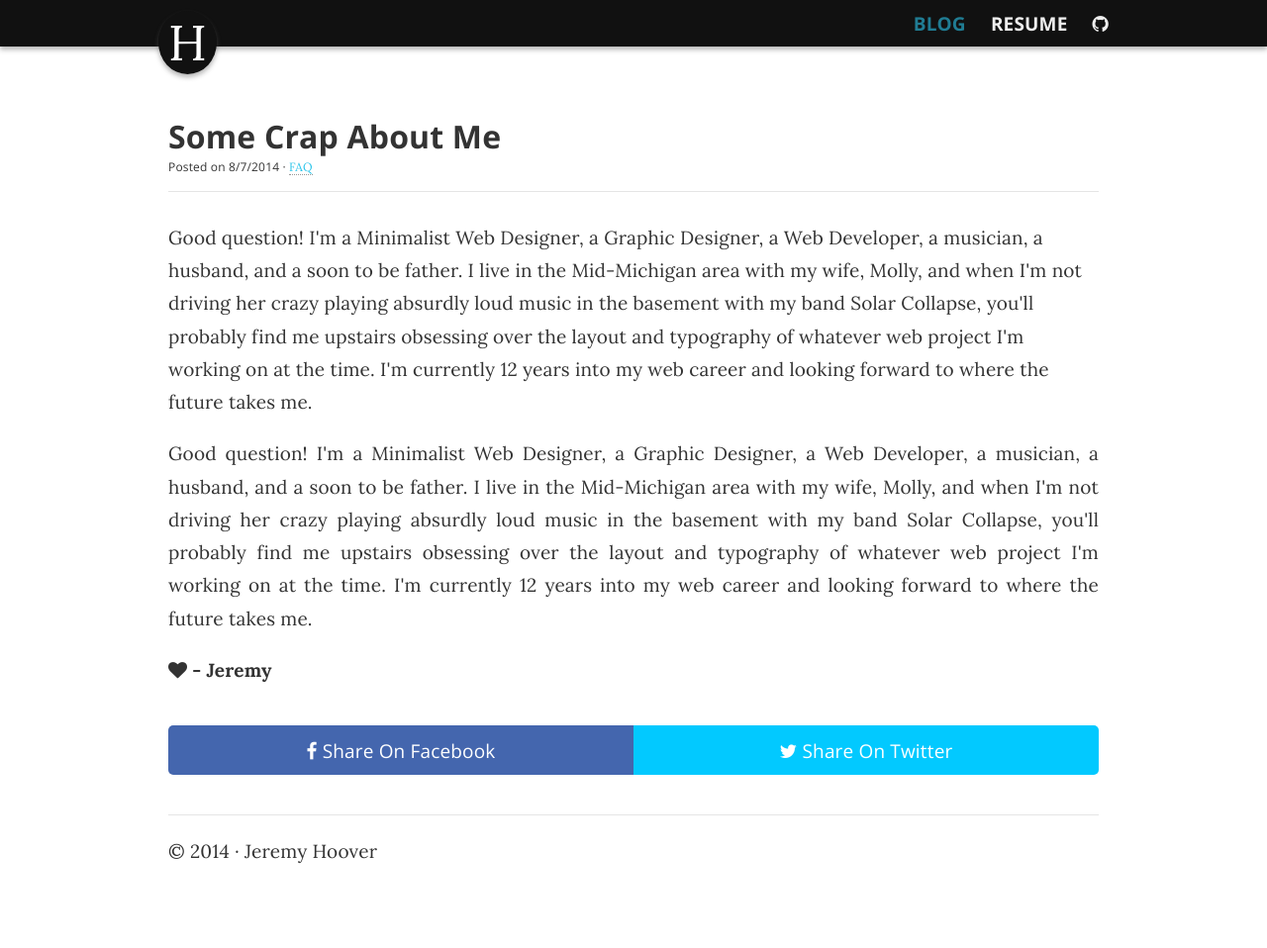
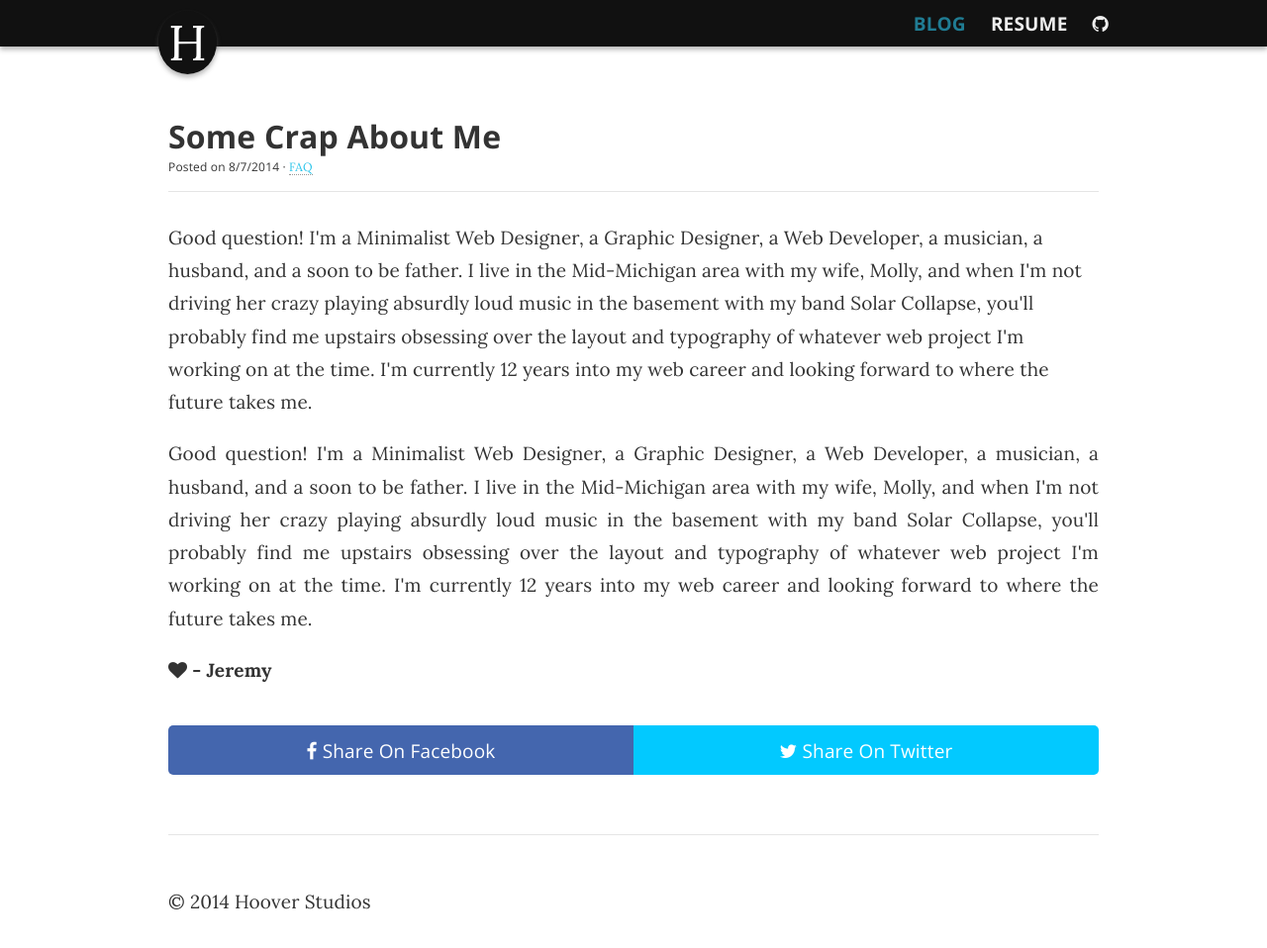
Before and after one commit to jeremyhoover/blog, a Jekyll site: the page built from index.html, in a window 1280 px wide and 958 px high. Shown: the whole window at 99% size. Built offline with Jekyll 4.4.1, drawn with Linux system fonts in a browser that asks for light colours; nearby versions of some CDN libraries.

Commit message:
Updating Footer in layout

```diff
--- a/_layouts/default.html
+++ b/_layouts/default.html
@@ -53,9 +53,11 @@
 		</div>
 	</div>
 
-<hr>
+<hr style="margin-top: 30px;">
 
-<p style="margin-top: -10px;">&copy; 2014  &#183; Jeremy Hoover</p>
+          <p style="margin-top: 30px; margin-bottom: 30px;">
+    &copy; 2014 <a href="http://www.hooverstudios.com" style="text-decoration: none; color: #333;">Hoover Studios</a>
+  </p>
 
 </section>
 
```
